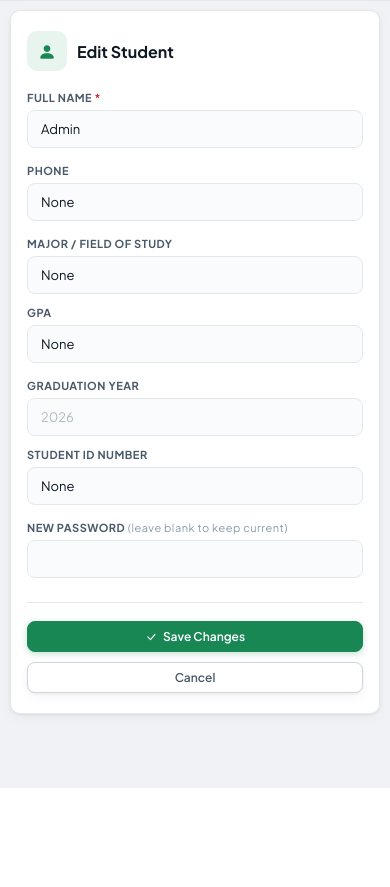
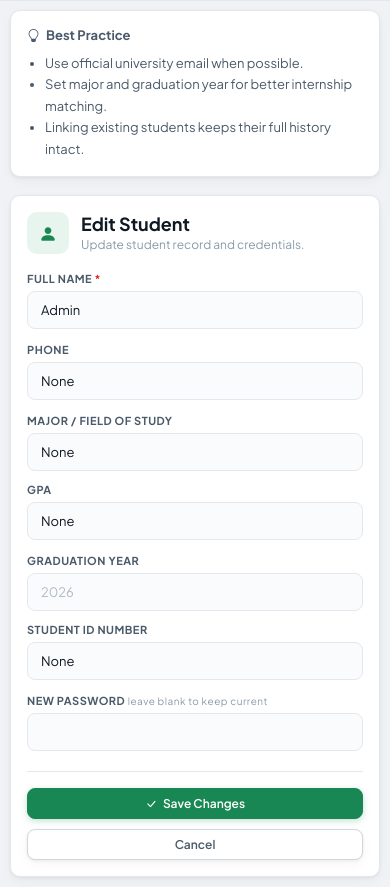
Before and after one commit to danahassan/jobs.mof-eng.com, a Flask app: page /university/students/1/edit in a window 390 px wide. Shown: the part 56-943 px from the top of the page. Before the commit the page ends 844 px from the top, so only its background shows below. Run offline with Flask 3, Linux system fonts and the light colour scheme; a user stored in the database is signed in; data comes from the database, SQL or seed files in the repository; data that the repository does not hold is empty.

Commit message:
Polish university form pages: full desktop layouts and improved mobile UX

```diff
--- a/templates/university/student_form.html
+++ b/templates/university/student_form.html
@@ -3,19 +3,21 @@
 {% block page_title %}{{ 'Edit' if student else 'Add' }} Student{% endblock %}
 
 {% block content %}
-<div style="max-width:580px;margin:0 auto">
-  <div class="card" style="padding:28px 32px">
-    <div style="font-size:16px;font-weight:700;color:var(--text);margin-bottom:20px;display:flex;align-items:center;gap:10px">
-      <div style="width:40px;height:40px;border-radius:10px;background:var(--green-light);color:var(--green);display:flex;align-items:center;justify-content:center;font-size:18px">
-        <i class="bi bi-person-{% if student %}fill{% else %}plus-fill{% endif %}"></i>
+<div class="uf-shell">
+  <div class="uf-grid">
+    <div class="card uf-main-card">
+      <div class="uf-head">
+        <div class="uf-head-icon"><i class="bi bi-person-{% if student %}fill{% else %}plus-fill{% endif %}"></i></div>
+        <div>
+          <div class="uf-head-title">{{ 'Edit Student' if student else 'Add Student' }}</div>
+          <div class="uf-head-sub">{{ 'Update student record and credentials.' if student else 'Create a student account or link an existing one by email.' }}</div>
         </div>
-      {{ 'Edit Student' if student else 'Add Student' }}
       </div>
 
       <form method="POST">
-      <div style="display:grid;gap:16px">
+        <div class="uf-stack">
           <div>
-          <label class="sf-label">Full Name <span style="color:#dc2626">*</span></label>
+            <label class="uf-label">Full Name <span class="uf-required">*</span></label>
             <input name="full_name" class="form-control" required
                    value="{{ student.full_name if student else '' }}"
                    placeholder="e.g. Ahmed Mohammed">
@@ -23,45 +25,43 @@
 
           {% if not student %}
           <div>
-          <label class="sf-label">Email Address <span style="color:#dc2626">*</span></label>
+            <label class="uf-label">Email Address <span class="uf-required">*</span></label>
             <input name="email" class="form-control" type="email" required
                    placeholder="student@university.edu">
-          <div style="font-size:11px;color:var(--text3);margin-top:4px">
-            If this email already has a student account it will be linked to your university.
-          </div>
+            <div class="uf-help">If this email already has a student account it will be linked to your university.</div>
           </div>
           {% endif %}
 
           <div>
-          <label class="sf-label">Phone</label>
+            <label class="uf-label">Phone</label>
             <input name="phone" class="form-control"
                    value="{{ student.phone if student else '' }}" placeholder="+964…">
           </div>
 
-        <div style="display:grid;grid-template-columns:1fr 1fr;gap:12px">
+          <div class="uf-two">
             <div>
-            <label class="sf-label">Major / Field of Study</label>
+              <label class="uf-label">Major / Field of Study</label>
               <input name="university_major" class="form-control"
                      value="{{ student.university_major if student else '' }}"
                      placeholder="Computer Science">
             </div>
             <div>
-            <label class="sf-label">GPA</label>
+              <label class="uf-label">GPA</label>
               <input name="student_gpa" class="form-control"
                      value="{{ student.student_gpa if student else '' }}"
                      placeholder="e.g. 3.8 / 4.0">
             </div>
           </div>
 
-        <div style="display:grid;grid-template-columns:1fr 1fr;gap:12px">
+          <div class="uf-two">
             <div>
-            <label class="sf-label">Graduation Year</label>
+              <label class="uf-label">Graduation Year</label>
               <input name="graduation_year" class="form-control" type="number"
                      value="{{ student.graduation_year if student else '' }}"
-                   min="2020" max="2035" placeholder="2026">
+                     min="2020" max="2038" placeholder="2026">
             </div>
             <div>
-            <label class="sf-label">Student ID Number</label>
+              <label class="uf-label">Student ID Number</label>
               <input name="student_id_number" class="form-control"
                      value="{{ student.student_id_number if student else '' }}"
                      placeholder="e.g. STU-2023-001">
@@ -70,13 +70,13 @@
 
           {% if student %}
           <div>
-          <label class="sf-label">New Password <span style="color:var(--text3);font-weight:400;text-transform:none">(leave blank to keep current)</span></label>
+            <label class="uf-label">New Password <span class="uf-help-inline">leave blank to keep current</span></label>
             <input name="new_password" class="form-control" type="password" autocomplete="new-password">
           </div>
           {% endif %}
         </div>
 
-      <div style="display:flex;gap:10px;margin-top:24px;padding-top:18px;border-top:1px solid var(--border)">
+        <div class="uf-actions">
           <button type="submit" class="btn btn-primary">
             <i class="bi bi-check-lg"></i> {{ 'Save Changes' if student else 'Add Student' }}
           </button>
@@ -84,17 +84,46 @@
         </div>
       </form>
     </div>
+
+    <div class="card uf-side-card">
+      <div class="uf-side-title"><i class="bi bi-lightbulb"></i> Best Practice</div>
+      <ul class="uf-side-list">
+        <li>Use official university email when possible.</li>
+        <li>Set major and graduation year for better internship matching.</li>
+        <li>Linking existing students keeps their full history intact.</li>
+      </ul>
+    </div>
+  </div>
 </div>
 
 <style>
-.sf-label{font-size:11px;font-weight:700;text-transform:uppercase;letter-spacing:.5px;color:var(--text2);display:block;margin-bottom:6px}
+.uf-shell{max-width:1100px;margin:0 auto}
+.uf-grid{display:grid;grid-template-columns:minmax(0,1fr) 300px;gap:18px;align-items:start}
+.uf-main-card{padding:24px}
+.uf-side-card{padding:18px}
+.uf-head{display:flex;align-items:flex-start;gap:12px;margin-bottom:18px}
+.uf-head-icon{width:42px;height:42px;border-radius:10px;background:var(--green-light);color:var(--green);display:flex;align-items:center;justify-content:center;font-size:18px;flex-shrink:0}
+.uf-head-title{font-size:18px;font-weight:700;color:var(--text)}
+.uf-head-sub{font-size:12px;color:var(--text3);margin-top:2px}
+.uf-stack{display:grid;gap:14px}
+.uf-two{display:grid;grid-template-columns:1fr 1fr;gap:12px}
+.uf-label{font-size:11px;font-weight:700;text-transform:uppercase;letter-spacing:.5px;color:var(--text2);display:block;margin-bottom:6px}
+.uf-required{color:#dc2626}
+.uf-help{font-size:11px;color:var(--text3);margin-top:4px}
+.uf-help-inline{font-size:10px;font-weight:400;text-transform:none;color:var(--text3)}
+.uf-actions{display:flex;gap:10px;margin-top:20px;padding-top:16px;border-top:1px solid var(--border)}
+.uf-side-title{font-size:13px;font-weight:700;color:var(--text2);margin-bottom:10px;display:flex;align-items:center;gap:6px}
+.uf-side-list{margin:0;padding-left:18px;color:var(--text2);font-size:13px;line-height:1.65}
+
+@media(max-width:980px){
+  .uf-grid{grid-template-columns:1fr}
+  .uf-side-card{order:-1}
+}
 @media(max-width:640px){
-  div[style*="padding:28px 32px"]{padding:20px 16px!important}
-  div[style*="display:flex;gap:10px;margin-top:24px"]{flex-direction:column}
-  div[style*="display:flex;gap:10px;margin-top:24px"] .btn{width:100%;justify-content:center}
-}
-@media(max-width:480px){
-  div[style*="grid-template-columns:1fr 1fr"]{grid-template-columns:1fr!important}
+  .uf-main-card,.uf-side-card{padding:16px}
+  .uf-two{grid-template-columns:1fr}
+  .uf-actions{flex-direction:column}
+  .uf-actions .btn{width:100%;justify-content:center}
 }
 </style>
 {% endblock %}
```
Also changed, not shown: templates/university/application_form.html (+63 -28 lines). Lines whose indentation alone changed are shown as unchanged.
